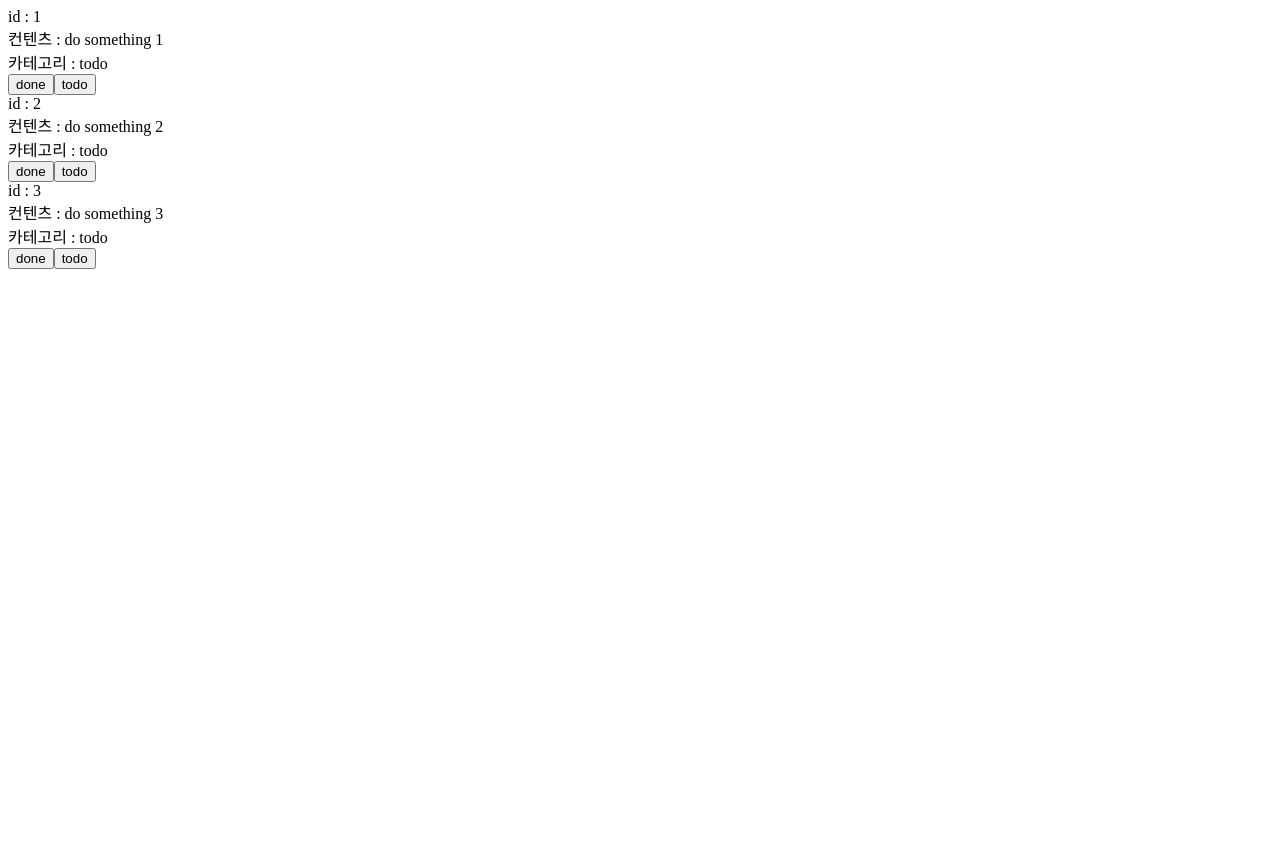
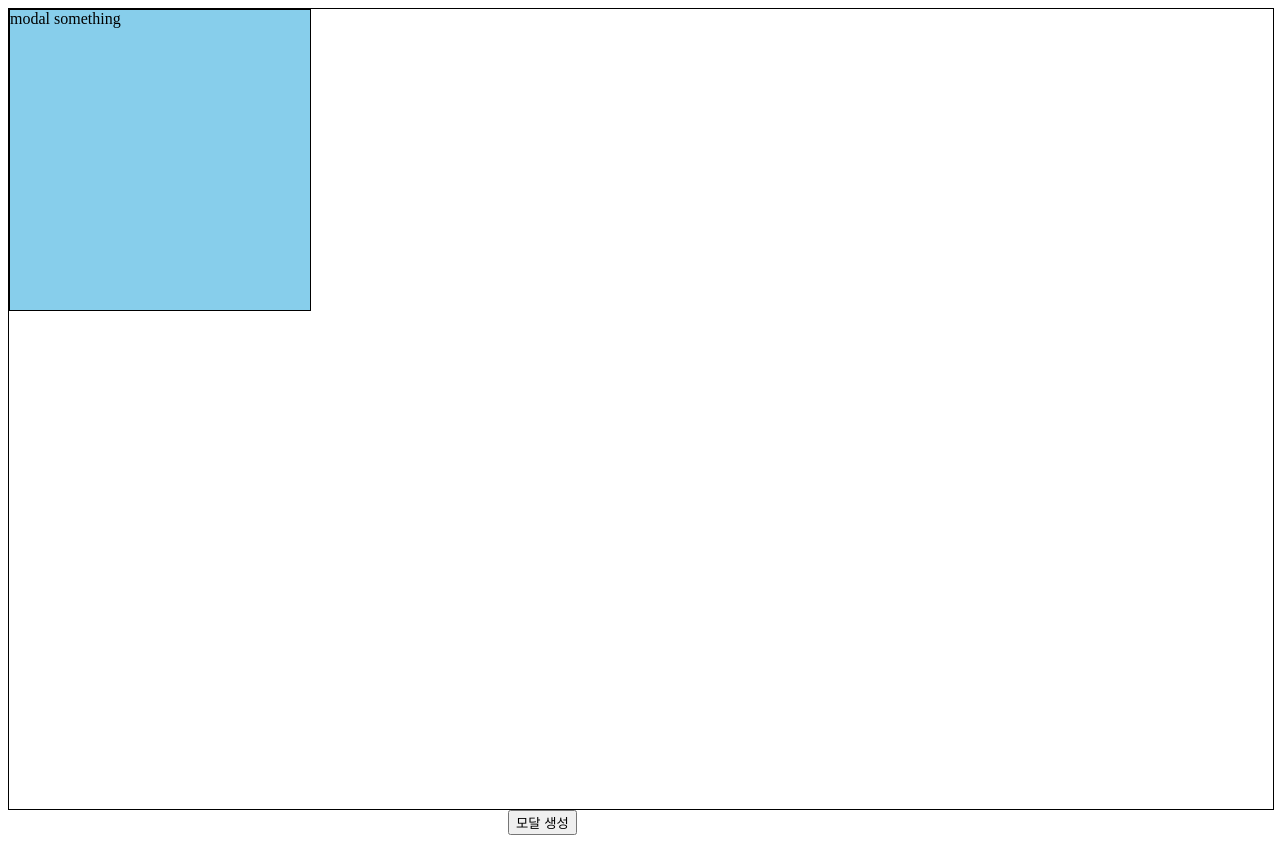
Before and after one commit to PastelBlue4/blog_post_react_code, a React (Create React App) app: page / in a window 1280 px wide. Before the commit the page ends 800 px from the top, so only its background shows below. Built offline with nearby package versions, Linux system fonts and the light colour scheme.

Commit message:
feat(modal) new folder, useRef, modal window on/off :)

```diff
--- /dev/null
+++ b/src/3.Modal /Modal.js
@@ -0,0 +1,50 @@
+import { useRef, useState } from "react";
+
+export default function Modal() {
+  const modal = useRef(null);
+
+  const [onModal, setOnModal] = useState(true);
+
+  return (
+    <>
+      {onModal ? (
+        <div
+          ref={modal}
+          style={{
+            border: "1px solid black",
+            width: "100%",
+            height: "100vh",
+            zIndex: "1",
+          }}
+          onClick={(e) => {
+            if (e.target === modal.current) {
+              setOnModal(false);
+              console.log("Modal off.");
+            }
+          }}
+        >
+          <div
+            style={{
+              border: "1px solid black",
+              width: "300px",
+              height: "300px",
+              backgroundColor: "skyblue",
+            }}
+          >
+            modal something
+          </div>
+        </div>
+      ) : null}
+
+      <button
+        style={{ marginLeft: "500px" }}
+        onClick={() => {
+          setOnModal(true);
+          console.log("modal on");
+        }}
+      >
+        모달 생성
+      </button>
+    </>
+  );
+}
--- a/src/App.js
+++ b/src/App.js
@@ -2,11 +2,12 @@ import "./App.css";
 
 import PropsLayout from "./1.Props/PropsLayout";
 import { TodoLogicTest } from "./2.Array/TodoLogicTest";
+import Modal from "./3.Modal /Modal";
 
 function App() {
   return (
     <>
-      <TodoLogicTest />
+      <Modal />
     </>
   );
 }
```
